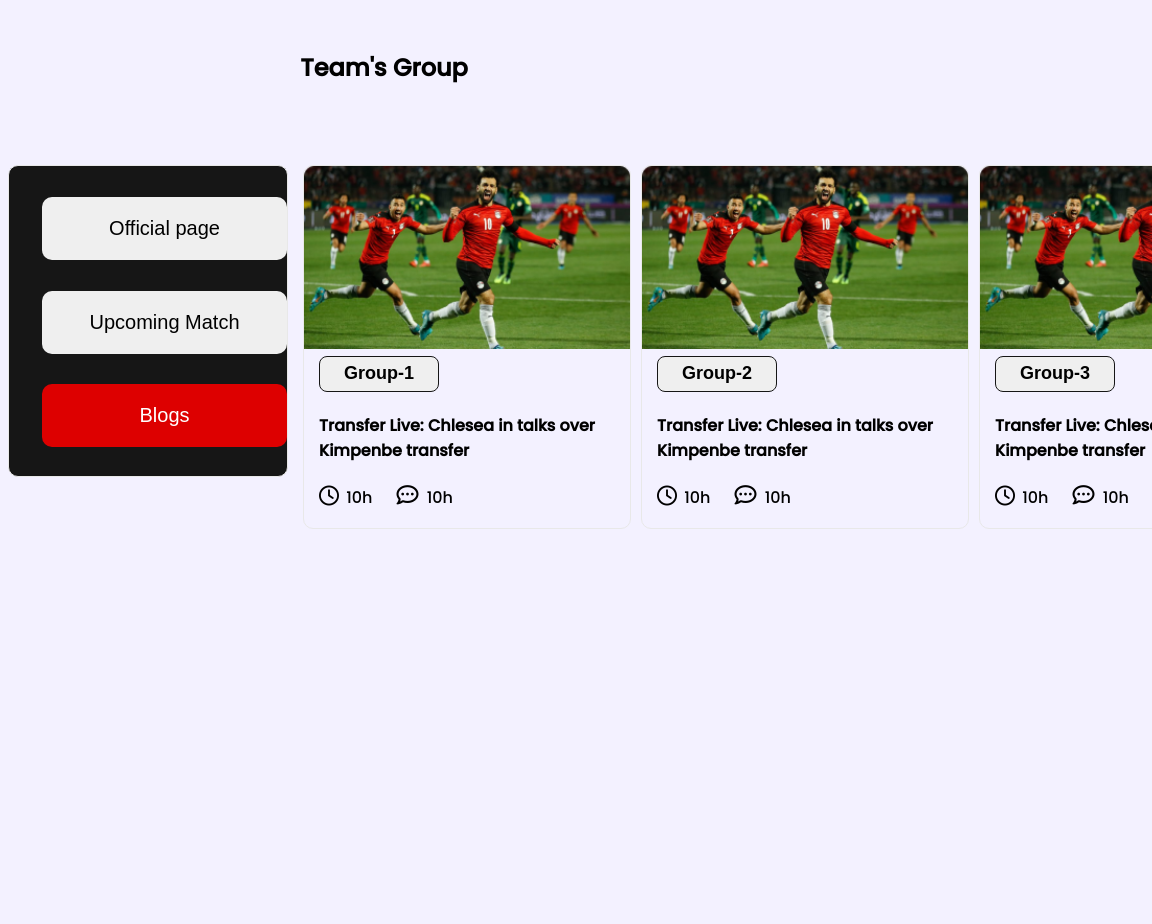
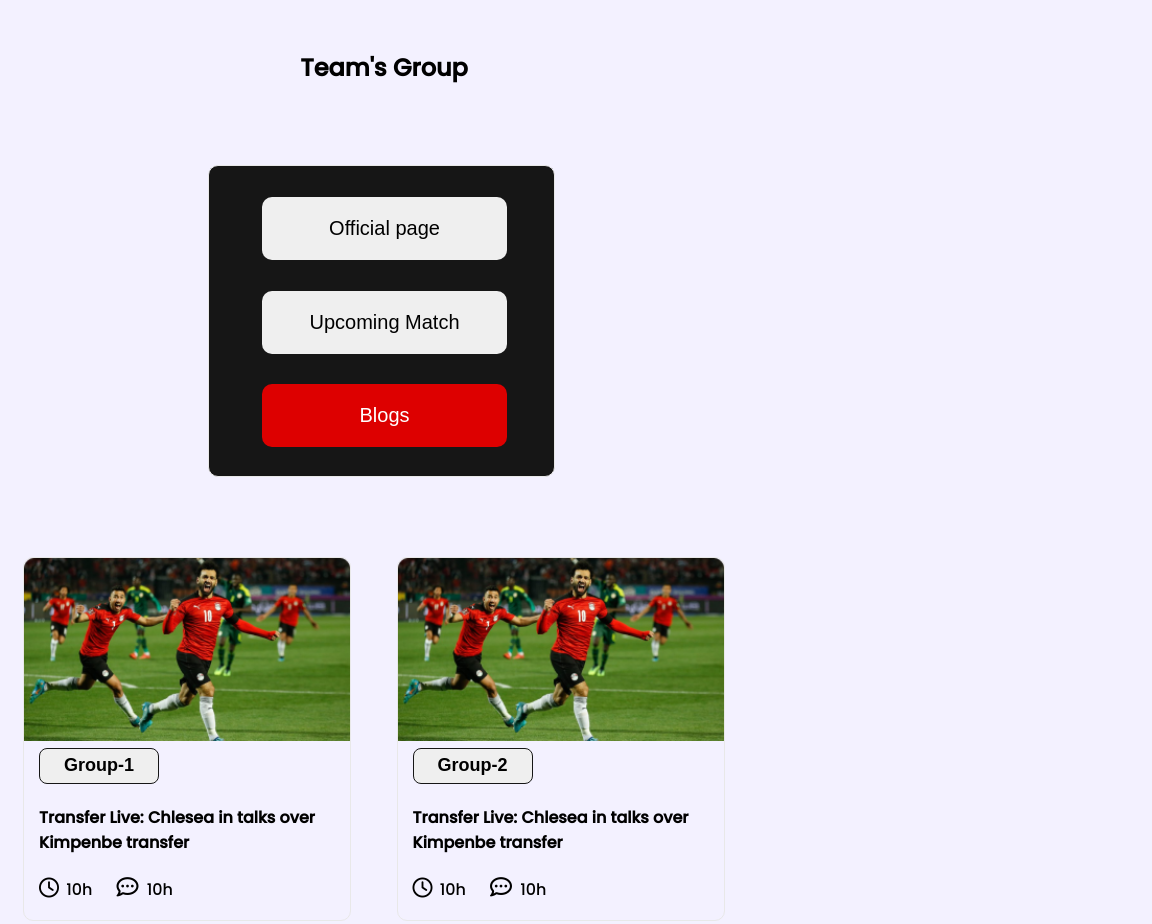
Before and after one commit to mohammadRcat/world-cup, a plain HTML site: page groups.html in a window 768 px wide. Shown: the top 924 px of the page, 1152 px wide, since content can reach past the window. Before the commit the page ends 800 px from the top, so only its background shows below. Drawn offline with Linux system fonts and the light colour scheme.

Commit message:
8th commit

```diff
--- a/css/blogs.css
+++ b/css/blogs.css
@@ -5,3 +5,48 @@
 
 
 }
+
+/* Mobile responsive */
+@media screen and (max-width: 576px) {
+    .main-box {
+        display: block;
+    }
+
+    .box-items-1 {
+        display: block;
+        margin-left: 15px;
+    }
+
+    .box-items-1 button {
+        margin-left: 20px;
+    }
+
+    .box-items-2 {
+        display: block;
+        margin-left: 20px;
+    }
+
+}
+
+/* Tablet responsive */
+@media screen and (min-width: 577px) and (max-width: 992px) {
+    .main-box {
+        display: block;
+    }
+
+    .box-items-1 {
+        display: block;
+        margin-left: 15px;
+        margin-left: 200px;
+    }
+
+    .box-items-1 button {
+        margin-left: 20px;
+    }
+
+    .box-items-2 {
+        display: grid;
+        grid-template-columns: repeat(2, 2fr);
+    }
+
+}
--- a/css/groups.css
+++ b/css/groups.css
@@ -3,3 +3,48 @@
     margin-bottom: 0;
     margin-top: 50px;
 }
+
+/* Mobile responsive */
+@media screen and (max-width: 576px) {
+    .main-box {
+        display: block;
+    }
+
+    .box-items-1 {
+        display: block;
+        margin-left: 15px;
+    }
+
+    .box-items-1 button {
+        margin-left: 20px;
+    }
+
+    .box-items-2 {
+        display: block;
+        margin-left: 20px;
+    }
+
+}
+
+/* Tablet responsive */
+@media screen and (min-width: 577px) and (max-width: 992px) {
+    .main-box {
+        display: block;
+    }
+
+    .box-items-1 {
+        display: block;
+        margin-left: 15px;
+        margin-left: 200px;
+    }
+
+    .box-items-1 button {
+        margin-left: 20px;
+    }
+
+    .box-items-2 {
+        display: grid;
+        grid-template-columns: repeat(2, 2fr);
+    }
+
+}
```
